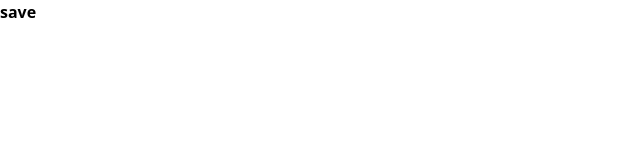
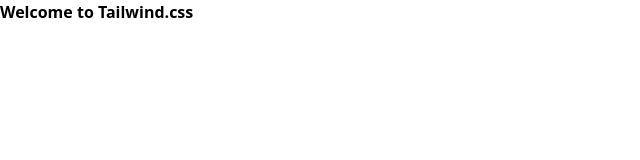
Before and after one commit to frizkaadep/tailwind01, a website: page public/index.html in a window 1280 px wide. Shown: the whole page, without its empty margins (0-640 px from the left). Drawn offline with Linux system fonts and the light colour scheme.

```diff
--- a/public/index.html
+++ b/public/index.html
@@ -9,7 +9,7 @@
 </head>
 <body>
     <div class="container mx-auto">
-        <h1 class="font-bold">save</h1>
+        <h1 class="font-bold">Welcome to Tailwind.css</h1>
     </div>
 </body>
 </html>
```
